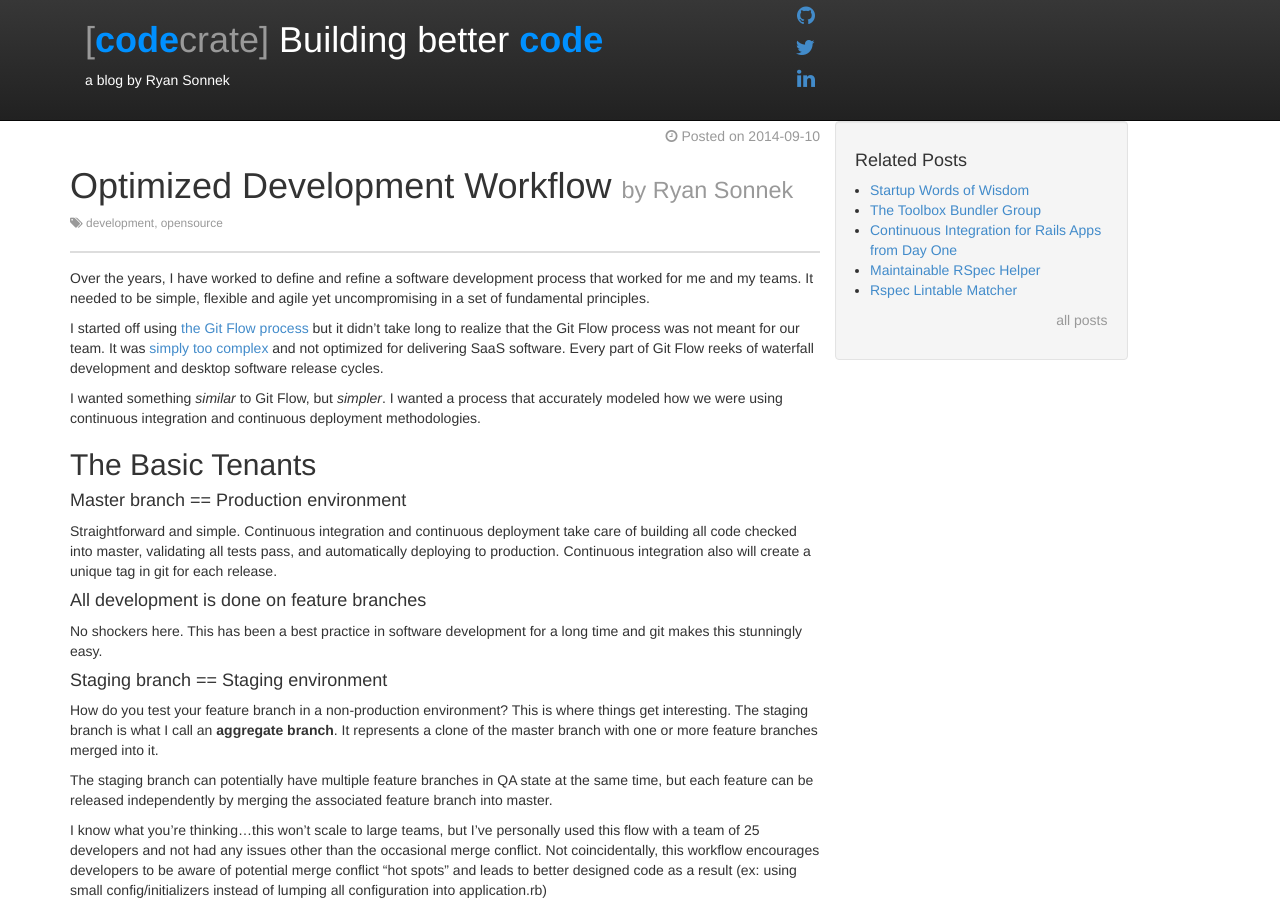
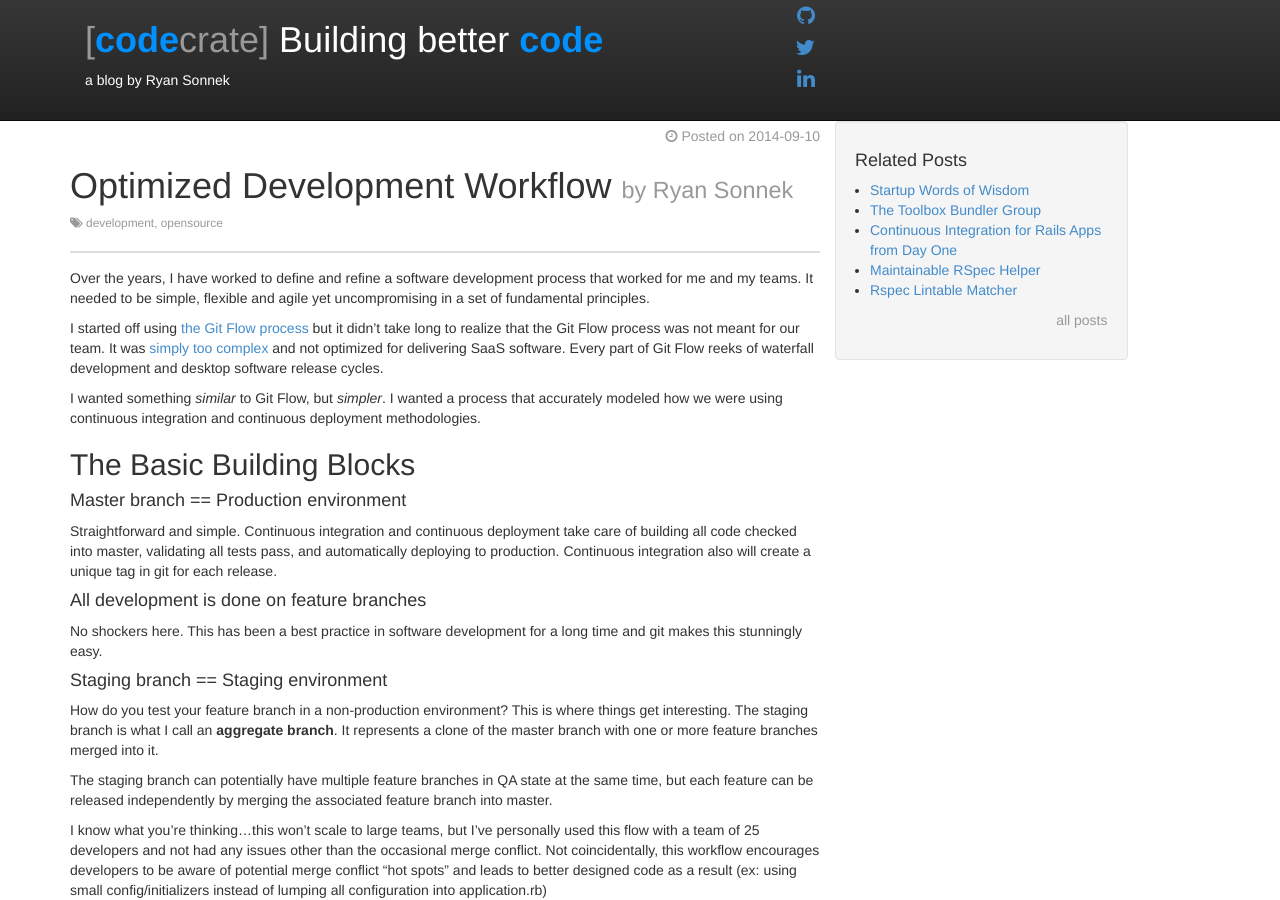
Before and after one commit to wireframe/wireframe.github.com, a Jekyll site: the page built from _posts/2014-09-10-optimized-development-workflow.md, in a window 1280 px wide and 900 px high. Built offline with Jekyll 4.4.1, drawn with Linux system fonts in a browser that asks for light colours; nearby versions of some CDN libraries; Markdown is read by kramdown in place of the engine named in the settings; comment, search, counter and statistics services are not loaded.

Commit message:
fix spelling

```diff
--- a/_posts/2014-09-10-optimized-development-workflow.md
+++ b/_posts/2014-09-10-optimized-development-workflow.md
@@ -19,7 +19,7 @@ I wanted something *similar* to Git Flow, but *simpler*.  I wanted a process
 that accurately modeled how we were using continuous integration and continuous
 deployment methodologies.
 
-## The Basic Tenants
+## The Basic Building Blocks
 
 #### Master branch == Production environment
 
```
